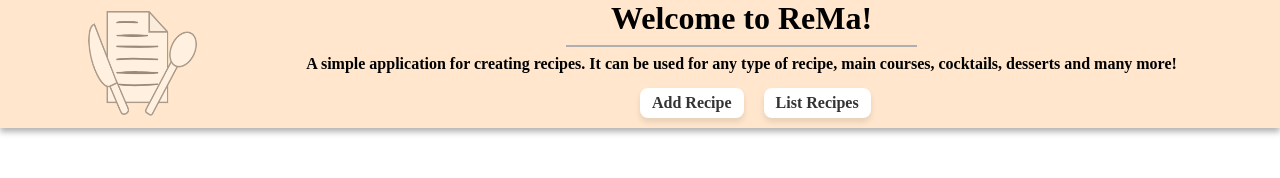
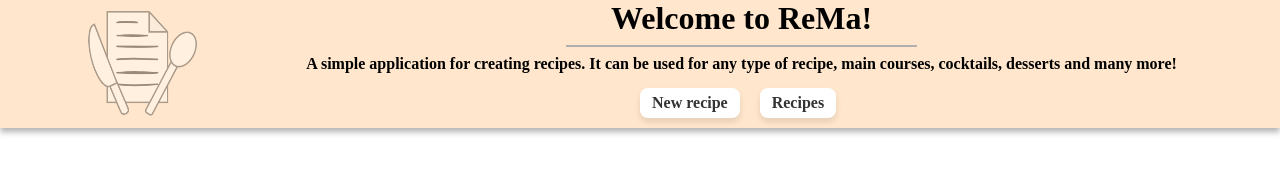
Before and after one commit to ktzanak/rema, a React (Vite) app in the folder rema-frontend/: page / in a window 1280 px wide. Shown: the top 178 px of the page. Built offline with nearby package versions, Linux system fonts and the light colour scheme.

Commit message:
updated names of tabs

```diff
--- a/rema-frontend/src/components/Header.jsx
+++ b/rema-frontend/src/components/Header.jsx
@@ -21,10 +21,10 @@ export default function Header() {
           Home
         </Link>*/}
         <Link to="/add" className={styles.navLink}>
-          Add Recipe
+          New recipe
         </Link>
         <Link to="/list" className={styles.navLink}>
-          List Recipes
+          Recipes
         </Link>
       </div>
     </div>
```
